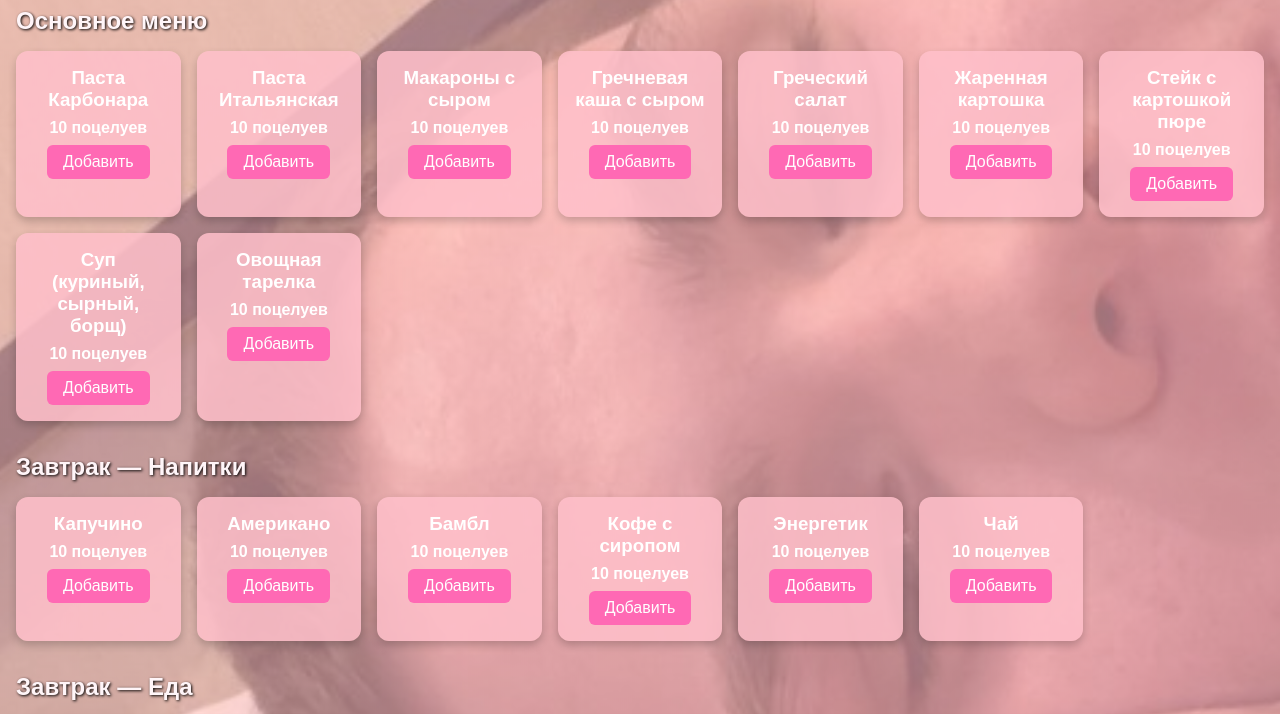
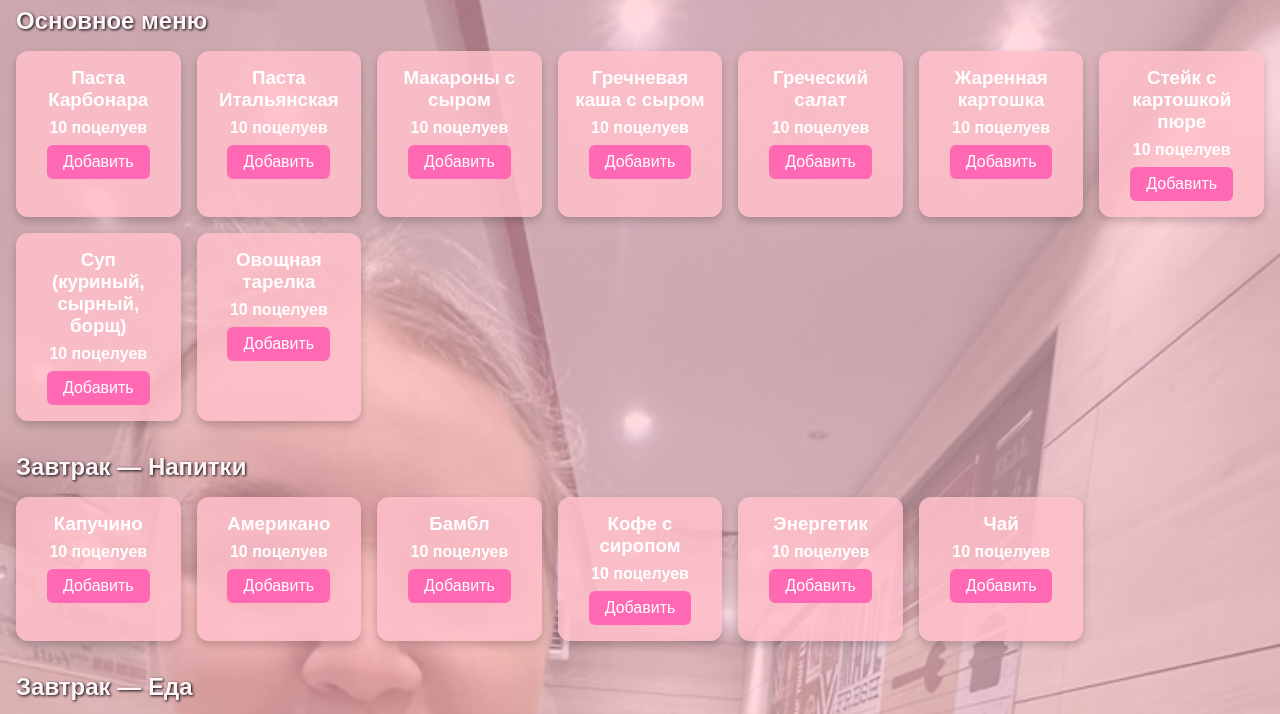
Before and after one commit to Awiker/LybimayaPolechka, a plain HTML site: page index.html in a window 1280 px wide. Shown: the part 78-792 px from the top of the page. Drawn offline with Linux system fonts and the light colour scheme.

Commit message:
Update index.html

```diff
--- a/index.html
+++ b/index.html
@@ -71,7 +71,7 @@
     <button id="submit-order">Оформить заказ</button>
   </div>
   <script>
-    const backgrounds = ['photo_2025-08-02_20-59-44 (4).jpg', 'photo_2025-08-02_20-59-44 (3).jpg', 'photo_2025-08-02_20-59-44 (2).jpg'];
+    const backgrounds = ['photo_2025-08-02_20-59-44 (4).jpg', 'photo_2025-08-02_21-35-29.jpg', 'photo_2025-08-02_20-59-44 (2).jpg', 'photo_2025-08-02_20-59-44.jpg'];
     let bgIndex = 0;
     setInterval(() => {
       bgIndex = (bgIndex + 1) % backgrounds.length;
```
